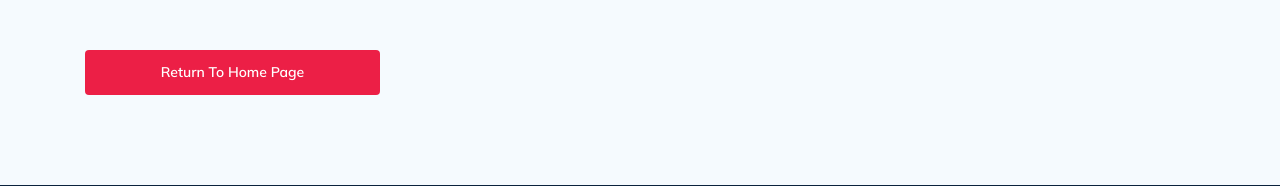
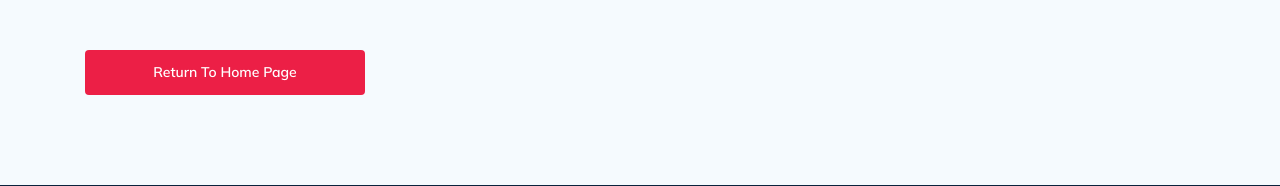
Before and after one commit to hwnd1982/tour-plan, a PHP site: page /thankyou.php?form=1 in a window 1280 px wide. Shown: the part 250-436 px from the top of the page. Run offline with PHP 8.4, Linux system fonts and the light colour scheme; data that the repository does not hold is empty.

Commit message:
fix: corrections made

```diff
--- a/css/style.css
+++ b/css/style.css
@@ -682,18 +682,18 @@ template {
 }
 
 .info__button-home {
-  width: 295px;
+  width: 280px;
   background: #ec1f46;
   padding: 13px 0;
   margin-top: 15px;
   border-radius: 4px;
-  border: none;
   color: #ffffff;
   font-weight: 600;
   font-size: 14px;
   line-height: 19px;
+  text-align: center;
+  text-decoration: none;
   cursor: pointer;
-  outline: none;
 }
 
 .booking-form {
--- a/sass/blocks/_hotel.sass
+++ b/sass/blocks/_hotel.sass
@@ -102,18 +102,18 @@
       width: 100%
       height: 100%
   &__button-home
-    width: 295px
+    width: 280px
     background: $primery
     padding: 13px 0
     margin-top: 15px
     border-radius: 4px
-    border: none
     color: $alt-text-color
     font-weight: 600
     font-size: 14px
     line-height: 19px
+    text-align: center
+    text-decoration: none
     cursor: pointer
-    outline: none
 .booking-form
   display: flex
   justify-content: space-between
--- a/send.php
+++ b/send.php
@@ -79,4 +79,5 @@ else {$result = "error";}
 }
 
 // Отображение результата
-header('Location: thankyou.php?' . $form);
+if (isset($form)) header('Location: thankyou.php?' . $form);
+else header('Location: index.html');
--- a/thankyou.php
+++ b/thankyou.php
@@ -108,7 +108,7 @@
       ?>
       <div class="info">
         <div class="info__text-container">
-          <form action="index.html" class="info__text-group">
+          <div class="info__text-group">
             <h1 class="info__name"><?php  echo $title ?></h1>
             <div class="info__tags">
               <p class="info__options">
@@ -116,8 +116,8 @@
               </p>
             </div>
             <!-- /.info__tags -->
-            <button class="info__button-home">Return To Home Page</button>
-          </form>
+            <a href="index.html" class="info__button-home">Return To Home Page</a>
+          </div>
           <!-- /.info__text-group -->
         </div>
         <!-- /.info__text-container -->
```
Also changed, not shown: 1 other file.
